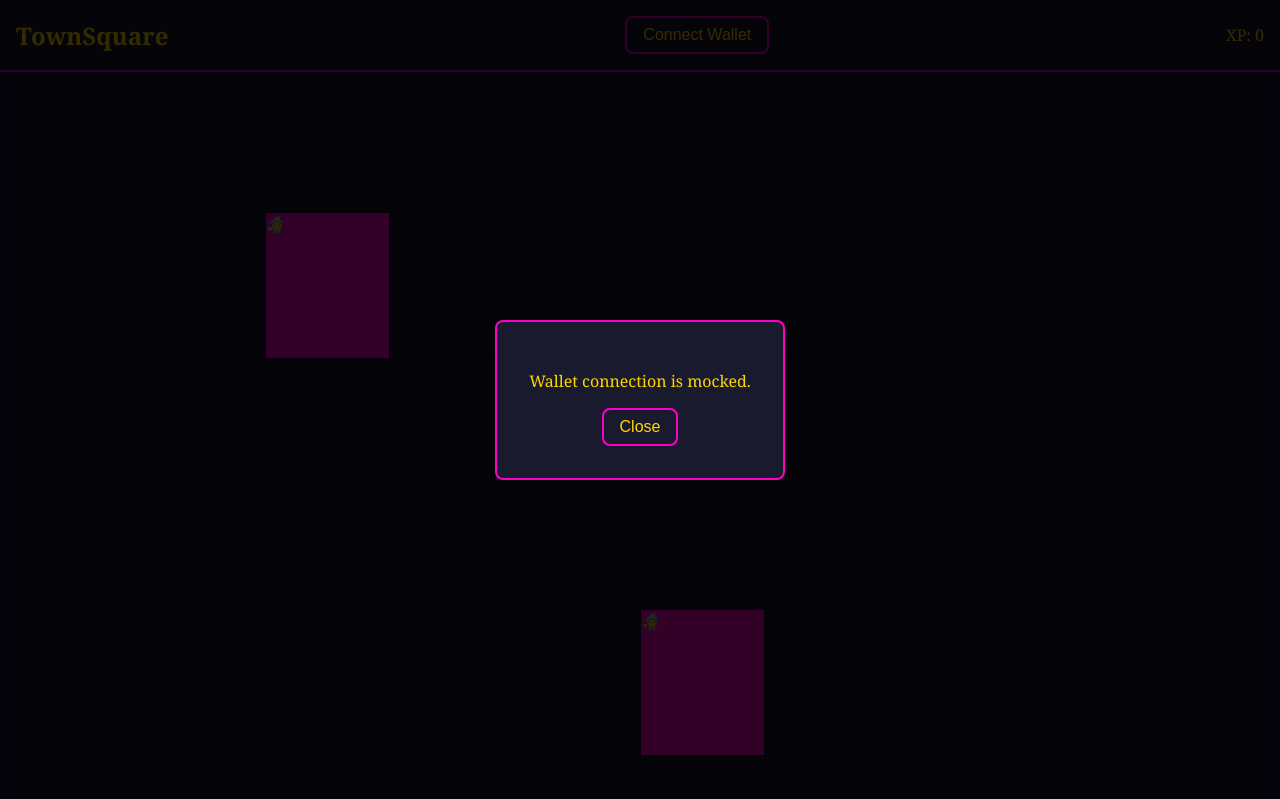
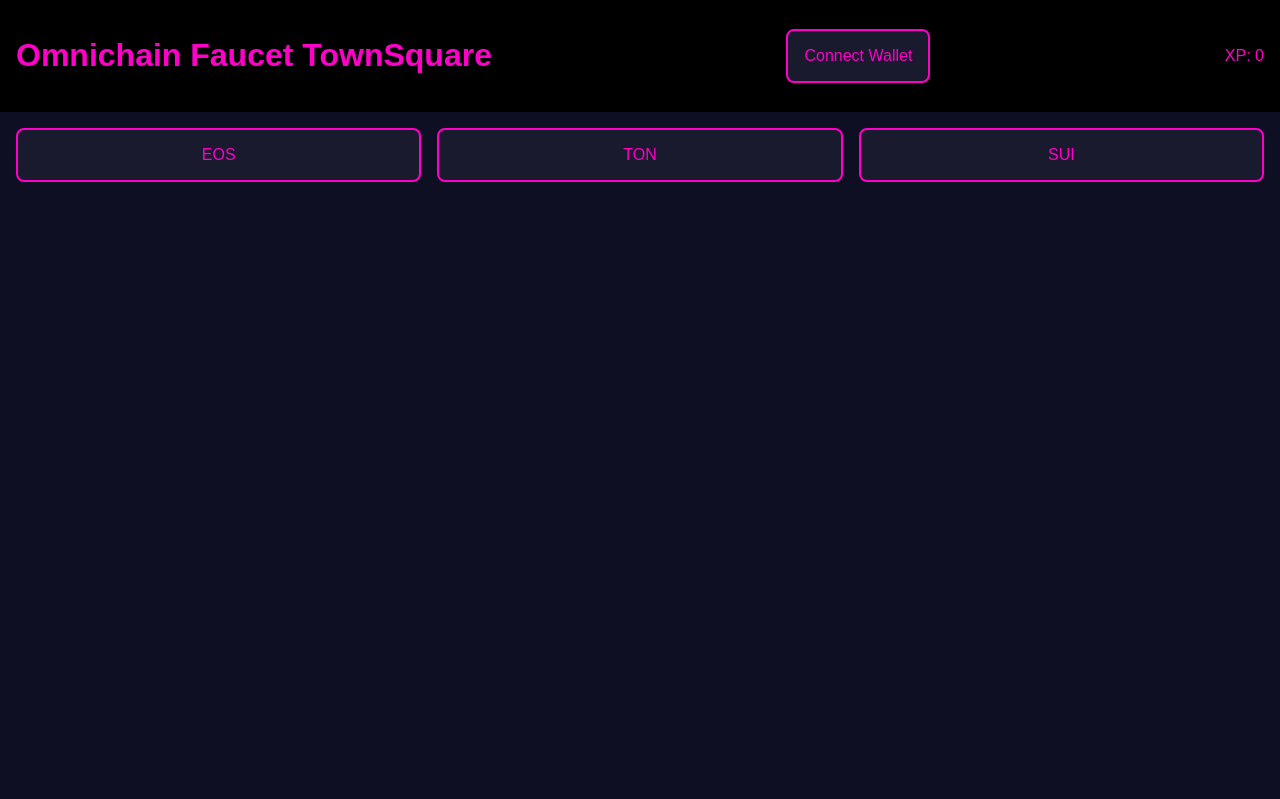
Before and after one commit to No-Gas-Labs/omnichain-faucet-townsquare, a plain HTML site: page index.html in a window 1280 px wide. Shown: the top 799 px of the page. Drawn offline with Linux system fonts and the light colour scheme.

Commit message:
Build MVP town square with glitch style

```diff
--- a/index.html
+++ b/index.html
@@ -11,30 +11,21 @@
 </head>
 <body>
   <header>
-    <h1>TownSquare</h1>
-    <button id="wallet-btn">Connect Wallet</button>
-    <div id="xp">XP: <span>0</span></div>
+    <h1>Omnichain Faucet TownSquare</h1>
+    <button id="walletButton">Connect Wallet</button>
+    <div id="xpCount">XP: 0</div>
   </header>
-
-  <main>
-    <div id="town-grid"></div>
-    <section id="faucets">
-      <h2>Faucets</h2>
-      <ul>
-        <li data-net="EOS">EOS Shrine</li>
-        <li data-net="TON">TON Shrine</li>
-        <li data-net="SUI">SUI Shrine</li>
-      </ul>
-    </section>
+  <main id="shrineGrid">
+    <button class="faucetBtn" data-chain="EOS">EOS</button>
+    <button class="faucetBtn" data-chain="TON">TON</button>
+    <button class="faucetBtn" data-chain="SUI">SUI</button>
   </main>
-
-  <div id="wallet-modal" class="hidden">
-    <div class="modal-content">
+  <div id="walletModal" class="modal hidden">
+    <div class="modalContent">
       <p>Wallet connection is mocked.</p>
-      <button id="close-wallet">Close</button>
+      <button id="closeWallet">Close</button>
     </div>
   </div>
-
   <script src="script.js"></script>
 </body>
 </html>
--- a/script.js
+++ b/script.js
@@ -2,44 +2,29 @@
 // Fuck yes. Let’s make these wallets sing.
 // If this breaks, blame recursion not the dev.
 
-const faucets = ['EOS', 'TON', 'SUI'];
-let xp = 0;
+document.addEventListener("DOMContentLoaded", () => {
+  let xp = 0;
+  const xpCount = document.getElementById("xpCount");
+  const walletButton = document.getElementById("walletButton");
+  const walletModal = document.getElementById("walletModal");
+  const closeWallet = document.getElementById("closeWallet");
 
-document.addEventListener('DOMContentLoaded', () => {
-  const grid = document.getElementById('town-grid');
-  for (let i = 0; i < 100; i++) {
-    const tile = document.createElement('div');
-    tile.className = 'tile';
-    if ([12, 45, 78].includes(i)) {
-      tile.classList.add('npc');
-      tile.textContent = '🧙';
-      tile.addEventListener('click', talk);
-    }
-    grid.appendChild(tile);
-  }
-
-  document.querySelectorAll('#faucets li').forEach(li => {
-    li.addEventListener('click', () => claim(li.dataset.net));
+  document.querySelectorAll(".faucetBtn").forEach(btn => {
+    btn.addEventListener("click", () => {
+      const chain = btn.dataset.chain;
+      alert(`Received 0.001 ${chain} from the ${chain} Shrine.`);
+      xp++;
+      xpCount.textContent = `XP: ${xp}`;
+    });
   });
 
-  const walletBtn = document.getElementById('wallet-btn');
-  const walletModal = document.getElementById('wallet-modal');
-  document.getElementById('close-wallet').addEventListener('click', () => walletModal.classList.add('hidden'));
-  walletBtn.addEventListener('click', () => walletModal.classList.remove('hidden'));
+  walletButton.addEventListener("click", () => {
+    walletModal.classList.remove("hidden");
+  });
+
+  closeWallet.addEventListener("click", () => {
+    walletModal.classList.add("hidden");
+  });
+
+  console.log("🔧 What the fuck did we just do?");
 });
-
-function claim(network) {
-  alert(`💧 Received 0.001 ${network} from the ${network} Shrine!`);
-  xp++;
-  document.querySelector('#xp span').textContent = xp;
-}
-
-function talk() {
-  const lines = [
-    'Featherstone: Gas fees used to bleed us dry.',
-    'Dr. Trask: This faucet remembers.',
-    "Machiavelli: This isn’t a simulation. It's a siege.",
-    'Vendy the Machine: BRRZTT! TOKEN INFUSION IMMINENT.'
-  ];
-  alert(lines[Math.floor(Math.random() * lines.length)]);
-}
--- a/style.css
+++ b/style.css
@@ -3,71 +3,54 @@
 /* If this breaks, blame recursion not the dev. */
 
 body {
-  background: #0d0d2b;
-  color: #ffd700;
-  font-family: 'Georgia', serif;
+  background: #0f0f23;
+  color: #ffffff;
+  font-family: Arial, sans-serif;
   margin: 0;
-  padding: 0;
 }
 
 header {
   display: flex;
   justify-content: space-between;
   align-items: center;
-  padding: 1em;
-  background: #1a1a2e;
-  border-bottom: 2px solid #ff00c8;
+  padding: 1rem;
+  background: #000000;
+  color: #ff00c8;
 }
 
-header h1 {
-  margin: 0;
-  font-size: 1.5em;
+#xpCount {
+  font-size: 1rem;
+}
+
+#shrineGrid {
+  display: grid;
+  grid-template-columns: repeat(3, 1fr);
+  gap: 1rem;
+  padding: 1rem;
 }
 
 button {
   background: #1a1a2e;
-  color: #ffd700;
+  color: #ff00c8;
   border: 2px solid #ff00c8;
-  padding: 0.5em 1em;
+  padding: 1rem;
   border-radius: 8px;
-  font-size: 1em;
+  font-size: 1rem;
 }
 
-main {
-  padding: 1em;
+button:hover {
+  color: #0f0f23;
+  background: #ff00c8;
+  animation: pulse 1s infinite;
 }
 
-#town-grid {
-  display: grid;
-  grid-template-columns: repeat(10, 1fr);
-  gap: 2px;
-  max-width: 100%;
+@keyframes pulse {
+  0% { box-shadow: 0 0 0 0 #ff00c8; }
+  70% { box-shadow: 0 0 10px 10px rgba(255,0,200,0); }
+  100% { box-shadow: 0 0 0 0 rgba(255,0,200,0); }
 }
 
-.tile {
-  background: #1a1a2e;
-  padding-bottom: 100%;
-  position: relative;
-}
-
-.tile.npc {
-  background: #ff00c8;
-}
-
-#faucets ul {
-  list-style: none;
-  padding: 0;
-}
-
-#faucets li {
-  margin: 0.5em 0;
-  padding: 1em;
-  background: #1a1a2e;
-  border: 1px solid #ff00c8;
-  border-radius: 8px;
-}
-
-#wallet-modal {
+.modal {
   position: fixed;
   top: 0;
   left: 0;
@@ -83,15 +66,11 @@
   display: none;
 }
 
-.modal-content {
+.modalContent {
   background: #1a1a2e;
+  padding: 2rem;
   border: 2px solid #ff00c8;
-  color: #ffd700;
-  padding: 2em;
+  color: #ffffff;
   border-radius: 8px;
   text-align: center;
 }
-
-#xp {
-  font-size: 1em;
-}
```
